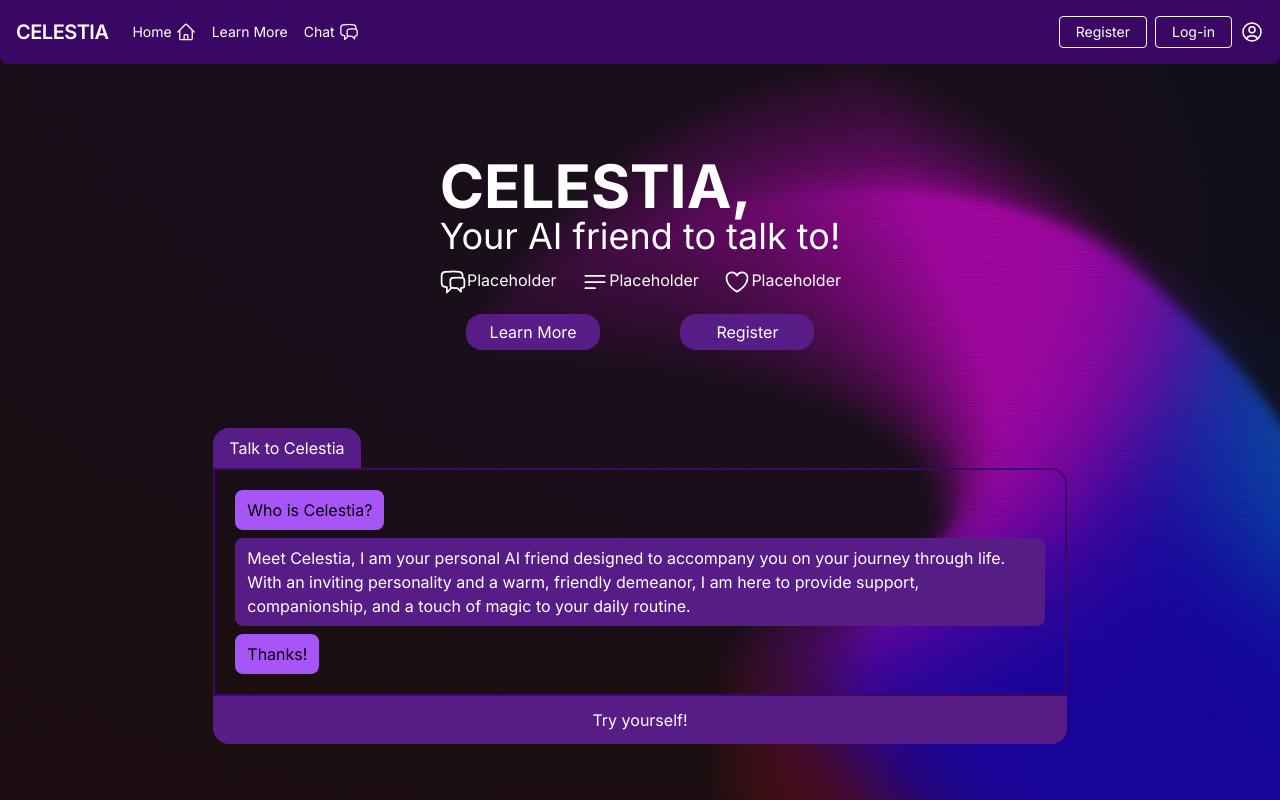
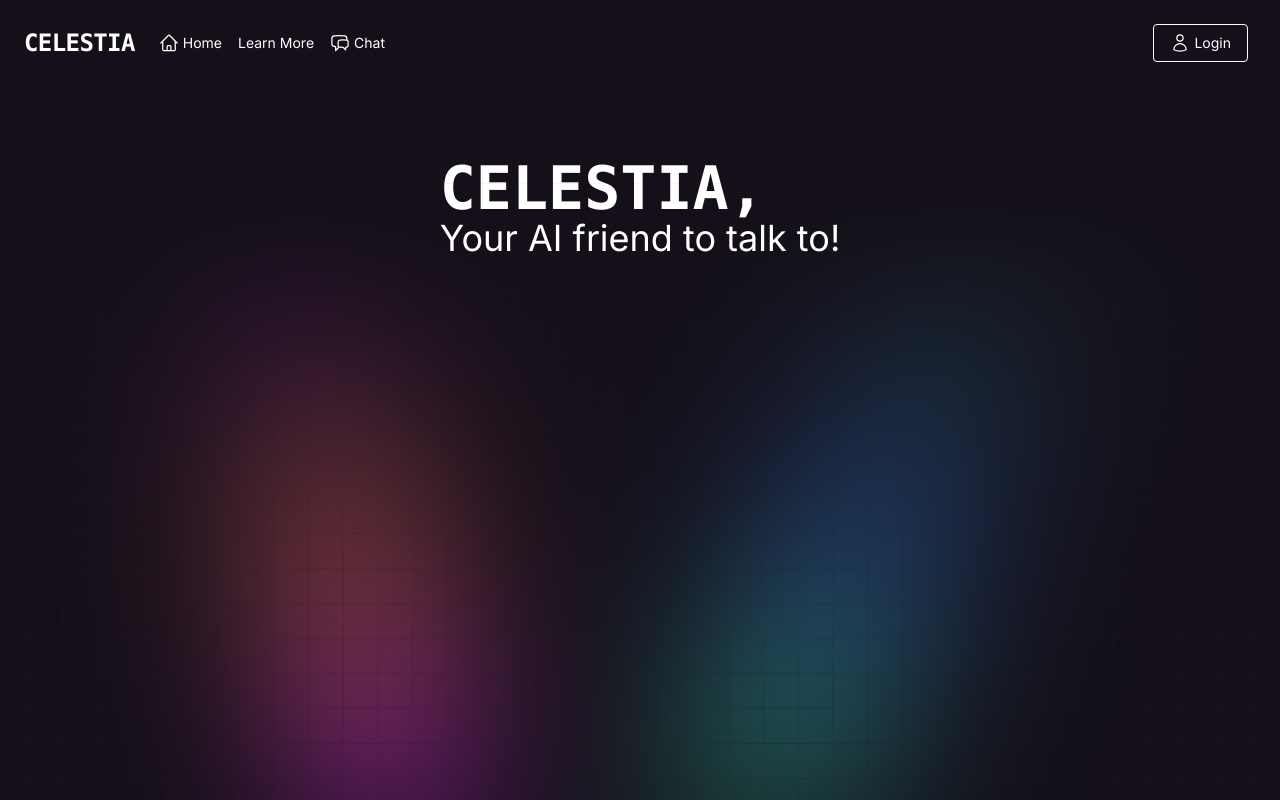
Before and after one commit to JustinBottinga/celestia, a React (Vite) app: page / in a window 1280 px wide. Shown: the top 800 px of the page. Built offline with nearby package versions, Linux system fonts and the light colour scheme.

Commit message:
background + chat fixes

```diff
--- a/src/components/Chat/Chat.tsx
+++ b/src/components/Chat/Chat.tsx
@@ -1,15 +1,16 @@
-import React, { useState } from "react";
+import React, { useEffect, useRef, useState } from "react";
 import "./Chat.css";
 import Navigation from "../Navigation/Navigation";
+import { ChatBubbleOvalLeftIcon } from "@heroicons/react/24/outline";
 
 function Chat(): JSX.Element {
   const [formData, setFormData] = useState({
     name: "",
   });
 
-  const [messages, setMessages] = useState<
-    { message: string; sender: string }[]
-  >([]);
+  const [messages, setMessages] = useState([
+    { message: "Hello, how are you?", sender: "Celestia" },
+  ]);
 
   // Handle input change
   const handleChange = (e: React.ChangeEvent<HTMLInputElement>) => {
@@ -19,6 +20,17 @@ function Chat(): JSX.Element {
       [name]: value,
     });
   };
+
+  const chatEndRef = useRef<HTMLDivElement>(null);
+
+  // This will scroll the chat container to the bottom whenever new messages are added
+  const scrollToBottom = () => {
+    chatEndRef.current?.scrollIntoView({ behavior: "instant" });
+  };
+
+  useEffect(() => {
+    scrollToBottom(); // Scroll when messages change
+  }, [messages]);
 
   // Handle form submit
   const handleSubmit = (e: React.FormEvent<HTMLFormElement>) => {
@@ -51,14 +63,15 @@ function Chat(): JSX.Element {
   };
 
   return (
-    <>
+    <div className="chat h-screen">
       <Navigation />
-      <div className="w-full flex justify-center h-screen p-4">
+      <div className="w-full flex justify-center h-5/6 p-4">
         <div
-          className="w-4/5 bg-white rounded-md bg-clip-padding backdrop-filter backdrop-blur-lg bg-opacity-5
-                      flex justify-between items-center flex-col min-h-full overflow-y-scroll box-border p-4"
+          className="w-4/6
+                      flex justify-between items-center flex-col box-border "
         >
-          <div className="messages w-full pb-4 flex flex-col place-items-end gap-4 ">
+          {/* Messages container */}
+          <div className="messages mb-4 bg-white rounded-md bg-clip-padding backdrop-filter backdrop-blur-lg bg-opacity-5 w-full flex-1 overflow-y-scroll p-4 flex flex-col place-items-end gap-4">
             {messages.map((messageObj, index) => (
               <div
                 key={index}
@@ -71,7 +84,11 @@ function Chat(): JSX.Element {
                 <strong>{messageObj.sender}:</strong> {messageObj.message}
               </div>
             ))}
+            {/* Empty div that serves as the scroll anchor */}
+            <div ref={chatEndRef} />
           </div>
+
+          {/* Form section */}
           <form
             onSubmit={handleSubmit}
             method="post"
@@ -91,26 +108,13 @@ function Chat(): JSX.Element {
                 className="absolute right-0 rounded-s-sm bg-opacity-40 bg-purple-100 p-2 px-3 rounded-full hover:bg-opacity-10 cursor-pointer transition-all"
                 role="submit"
               >
-                <svg
-                  xmlns="http://www.w3.org/2000/svg"
-                  fill="none"
-                  viewBox="0 0 24 24"
-                  strokeWidth={1.5}
-                  stroke="currentColor"
-                  className="size-6 text-purple-200"
-                >
-                  <path
-                    strokeLinecap="round"
-                    strokeLinejoin="round"
-                    d="M6 12 3.269 3.125A59.769 59.769 0 0 1 21.485 12 59.768 59.768 0 0 1 3.27 20.875L5.999 12Zm0 0h7.5"
-                  />
-                </svg>
+                <ChatBubbleOvalLeftIcon className="size-6 text-purple-50" />
               </button>
             </div>
           </form>
         </div>
       </div>
-    </>
+    </div>
   );
 }
 
--- a/src/components/Home/Home.css
+++ b/src/components/Home/Home.css
@@ -0,0 +1,29 @@
+header {
+  background-image:
+  linear-gradient(to bottom, #140F19 15%, transparent),
+  url("../../assets/hero/Ellipse 1.png");
+  background-repeat: no-repeat;
+  background-size: cover;
+  background-position: top;
+  border-bottom: 1px solid rgb(32, 31, 31);
+  min-height: 90vh;
+  position: relative;
+}
+
+
+.bg-grid {
+  position: absolute;
+  height: 100%;
+  top: 0;
+  left: 0;
+  right: 0;
+  bottom: 0;
+  -webkit-mask-image: linear-gradient(to bottom, transparent, black);;
+  mask-image:linear-gradient(to bottom, transparent, black);
+  background-image:
+    linear-gradient(to right, rgba(34, 34, 34, 0.3) 1px, transparent 1px),
+    linear-gradient(to bottom, rgba(34, 34, 34, 0.3) 1px, transparent 1px);
+  background-size: 35px 35px; /* Define size of grid cells */
+  background-color: transparent; /* Optional background color */
+  background-position: center;
+}
--- a/src/components/Home/Home.tsx
+++ b/src/components/Home/Home.tsx
@@ -7,15 +7,19 @@ function Home() {
   return (
     <>
       <Navigation />
-      <div className="my-5 w-8/12 m-auto flex justify-center items-center flex-col">
+      <header>
+        <div className="bg-grid"></div>
+        <div className=" w-8/12 m-auto flex justify-center items-center flex-col">
           <br />
           <br />
           <br />
           <div className="text-left">
-          <h1 className="text-white text-6xl font-bold">CELESTIA,</h1>
+            <h1 className="text-white text-6xl font-bold font-mono">
+              CELESTIA,
+            </h1>
             <h3 className="text-white text-4xl">Your AI friend to talk to!</h3>
           </div>
-        <div className="flex w-1/2 justify-around my-3">
+          {/* <div className="flex w-1/2 justify-around my-3">
             <div className="flex">
               <svg
                 xmlns="http://www.w3.org/2000/svg"
@@ -85,8 +89,8 @@ function Home() {
           </div>
           <br />
           <br />
-        <br />
-        <div className="bg-purple-900 px-4 py-2 rounded-t-2xl self-start">
+          <br /> */}
+          {/* <div className="bg-purple-900 px-4 py-2 rounded-t-2xl self-start">
             <h3 className="text-white">Talk to Celestia</h3>
           </div>
           <div className="border-2 border-purple-950 w-full rounded-tr-2xl p-5">
@@ -95,8 +99,8 @@ function Home() {
             </p>
             <p className="bg-purple-900 text-white px-3 py-2 rounded-lg my-2 inline-block">
               Meet Celestia, I am your personal AI friend designed to accompany
-            you on your journey through life. With an inviting personality and a
-            warm, friendly demeanor, I am here to provide support,
+              you on your journey through life. With an inviting personality and
+              a warm, friendly demeanor, I am here to provide support,
               companionship, and a touch of magic to your daily routine.
             </p>
             <p className="bg-purple-500 px-3 py-2 rounded-lg text-end inline-block ml-auto">
@@ -117,7 +121,9 @@ function Home() {
           <br />
           <br />
           <div className="self-start">
-          <h3 className="text-3xl text-white">What Makes Celestia Special?</h3>
+            <h3 className="text-3xl text-white">
+              What Makes Celestia Special?
+            </h3>
             <ul>
               <li className="text-white flex my-4">
                 <svg
@@ -205,7 +211,10 @@ function Home() {
                 Blending Technology with Nature
               </li>
             </ul>
-          <a href="" className="bg-purple-900 text-white px-9 py-2 rounded-2xl">
+            <a
+              href=""
+              className="bg-purple-900 text-white px-9 py-2 rounded-2xl"
+            >
               Learn more
             </a>
           </div>
@@ -214,9 +223,10 @@ function Home() {
           <br />
           <br />
           <br />
-        <br />
+          <br />*/}
         </div>
-      <Review />
+      </header>
+      {/* <Review /> */}
     </>
   );
 }
--- a/src/components/Navigation/Navigation.tsx
+++ b/src/components/Navigation/Navigation.tsx
@@ -1,66 +1,52 @@
 import { Link } from "react-router-dom";
 import "./Navigation.css";
-import { HomeIcon } from "@heroicons/react/24/outline";
+import { HomeIcon, UserIcon } from "@heroicons/react/24/outline";
 import { ChatBubbleLeftRightIcon } from "@heroicons/react/24/outline";
 
 function Navigation() {
   return (
-    <nav className="flex items-center justify-between flex-wrap p-4 h-full w-full bg-purple-950 rounded-b-lg">
+    <nav className="flex relative top-0 z-10 items-center justify-between flex-wrap p-6 h-fit">
       <div className="flex items-center flex-shrink-0 text-white mr-6">
-        <span className="font-semibold text-xl tracking-tight">CELESTIA</span>
+        <span className="font-semibold text-2xl tracking-tight font-mono pointer-events-none select-none">
+          CELESTIA
+        </span>
       </div>
       <div className="w-full block flex-grow lg:flex lg:items-center lg:w-auto">
         <div className="text-sm flex lg:flex-grow">
           <Link
             to="/"
-            className="flex mt-4 gap-1 leading-5 lg:mt-0 text-white hover:text-purple-500 mr-4"
+            className="flex mt-4 gap-1 leading-5 lg:mt-0 transition-all text-white hover:text-purple-300 mr-4"
           >
-            Home {<HomeIcon className="size-5" />}
+            {<HomeIcon className="size-5" />} Home
           </Link>
           <a
             href="#responsive-header"
-            className="block mt-4 lg:inline-block lg:mt-0 text-white hover:text-purple-500 mr-4"
+            className="block mt-4 lg:inline-block lg:mt-0 transition-all text-white hover:text-purple-300 mr-4"
           >
             Learn More
           </a>
           <Link
             to="/chat"
-            className="flex mt-4 gap-1 leading-5 lg:mt-0 text-white hover:text-purple-500 mr-4"
+            className="flex mt-4 gap-1 leading-5 lg:mt-0 transition-all text-white hover:text-purple-300 mr-4"
           >
-            Chat {<ChatBubbleLeftRightIcon className="size-5" />}
+            {<ChatBubbleLeftRightIcon className="size-5" />} Chat
           </Link>
         </div>
-        <div>
+        {/* <div>
           <a
             href="#"
-            className="inline-block text-sm px-4 py-2 leading-none border rounded text-white border-white hover:border-transparent hover:text-purple-500 hover:bg-white mt-4 lg:mt-0"
+            className="inline-block text-sm transition-all px-4 py-2 leading-none border rounded text-white border-white hover:border-transparent hover:text-purple-500 hover:bg-white mt-4 lg:mt-0"
           >
             Register
           </a>
-        </div>
+        </div> */}
         <div className="mx-2">
-          <a
-            href="#"
-            className="inline-block text-sm px-4 py-2 leading-none border rounded text-white border-white hover:border-transparent hover:text-purple-500 hover:bg-white mt-4 lg:mt-0"
+          <Link
+            to="#"
+            className="flex leading-5 gap-1 text-sm transition-all px-4 py-2  border rounded text-white border-white hover:border-transparent hover:text-purple-500 hover:bg-white mt-4 lg:mt-0"
           >
-            Log-in
-          </a>
-        </div>
-        <div>
-          <svg
-            xmlns="http://www.w3.org/2000/svg"
-            fill="none"
-            viewBox="0 0 24 24"
-            strokeWidth={1.5}
-            stroke="currentColor"
-            className="size-6 text-white hover:text-purple-500"
-          >
-            <path
-              strokeLinecap="round"
-              strokeLinejoin="round"
-              d="M17.982 18.725A7.488 7.488 0 0 0 12 15.75a7.488 7.488 0 0 0-5.982 2.975m11.963 0a9 9 0 1 0-11.963 0m11.963 0A8.966 8.966 0 0 1 12 21a8.966 8.966 0 0 1-5.982-2.275M15 9.75a3 3 0 1 1-6 0 3 3 0 0 1 6 0Z"
-            />
-          </svg>
+            {<UserIcon className="size-5"></UserIcon>} Login
+          </Link>
         </div>
       </div>
     </nav>
--- a/src/index.css
+++ b/src/index.css
@@ -15,9 +15,3 @@ body {
   font-style: normal;
   background-color: var(--bg);
 }
-
-#root {
-    /* temp maybe, vindt t nog niet heel leuk */
-    background-image: url("./assets/blur.png");
-    background-repeat: no-repeat;
-}
```
Also changed, not shown: src/assets/hero/Ellipse 1.png (added), src/components/Chat/Chat.css (line endings or trailing spaces). Lines whose indentation alone changed are shown as unchanged.
